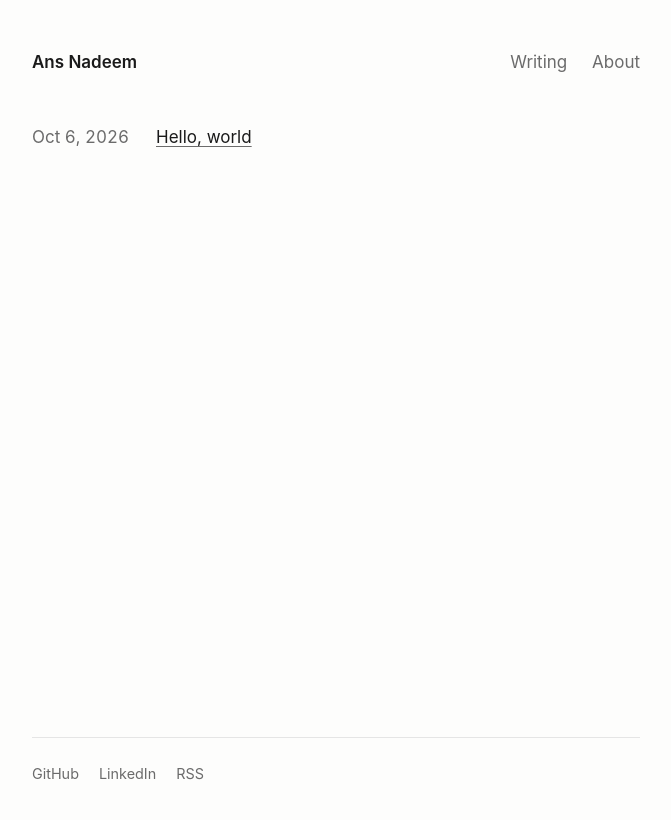
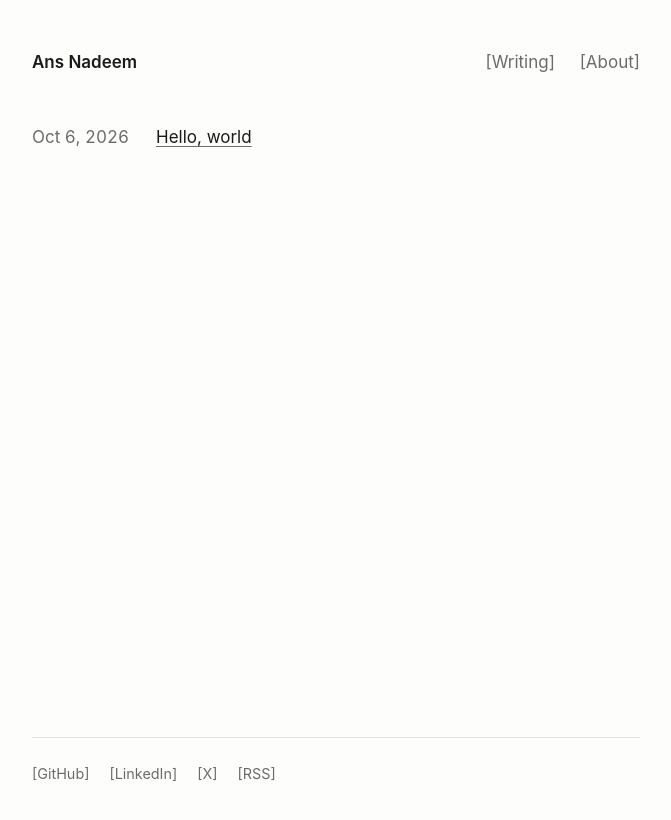
Before and after one commit to ansnadeem/ansnadeem.github.io, a Jekyll site: the page built from index.html, in a window 1280 px wide. Shown: the top 820 px of the page, without its empty margins (304-975 px from the left). Built offline with Jekyll 4.4.1, drawn with Linux system fonts in a browser that asks for light colours.

Commit message:
Add X link and bracket-style nav and footer links
Co-Authored-By: Claude Opus 5.5 <noreply@anthropic.com>
Claude-Session: https://claude.ai/code/session_01N1pceJkrpW3Qd329cZGwLS

```diff
--- a/_config.yml
+++ b/_config.yml
@@ -15,6 +15,8 @@ links:
     url: https://github.com/ansnadeem
   - name: LinkedIn
     url: https://linkedin.com/in/ansnadeem
+  - name: X
+    url: https://x.com/ansnadeem2
   - name: RSS
     url: /feed.xml
 
--- a/assets/style.css
+++ b/assets/style.css
@@ -65,6 +65,9 @@ footer {
 footer a { color: var(--muted); text-decoration: none; }
 footer a:hover { color: var(--text); }
 
+nav a::before, footer a::before { content: "["; }
+nav a::after, footer a::after { content: "]"; }
+
 @media (max-width: 480px) {
   .posts li { flex-direction: column; gap: 0; padding: 10px 0; }
 }
```
